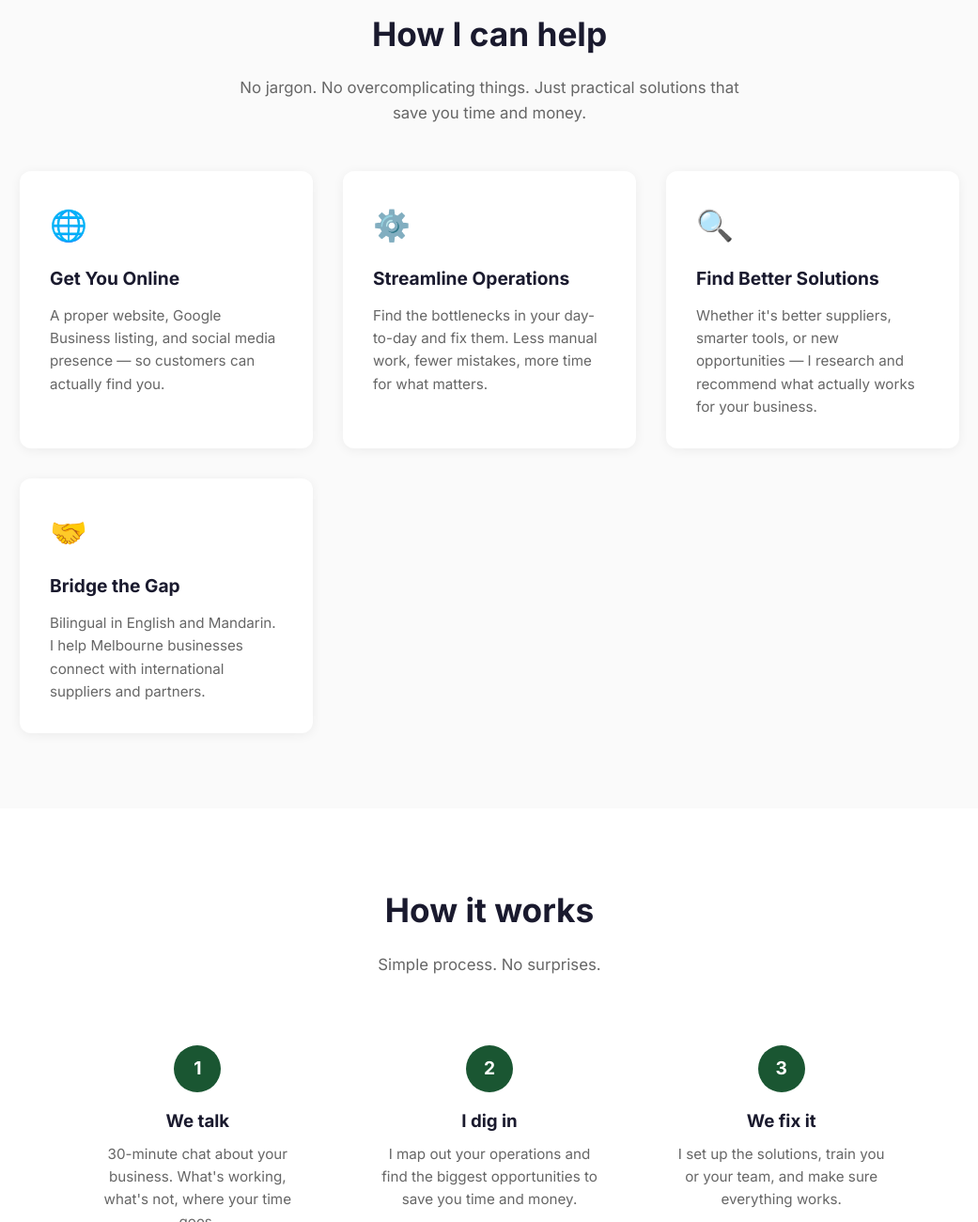
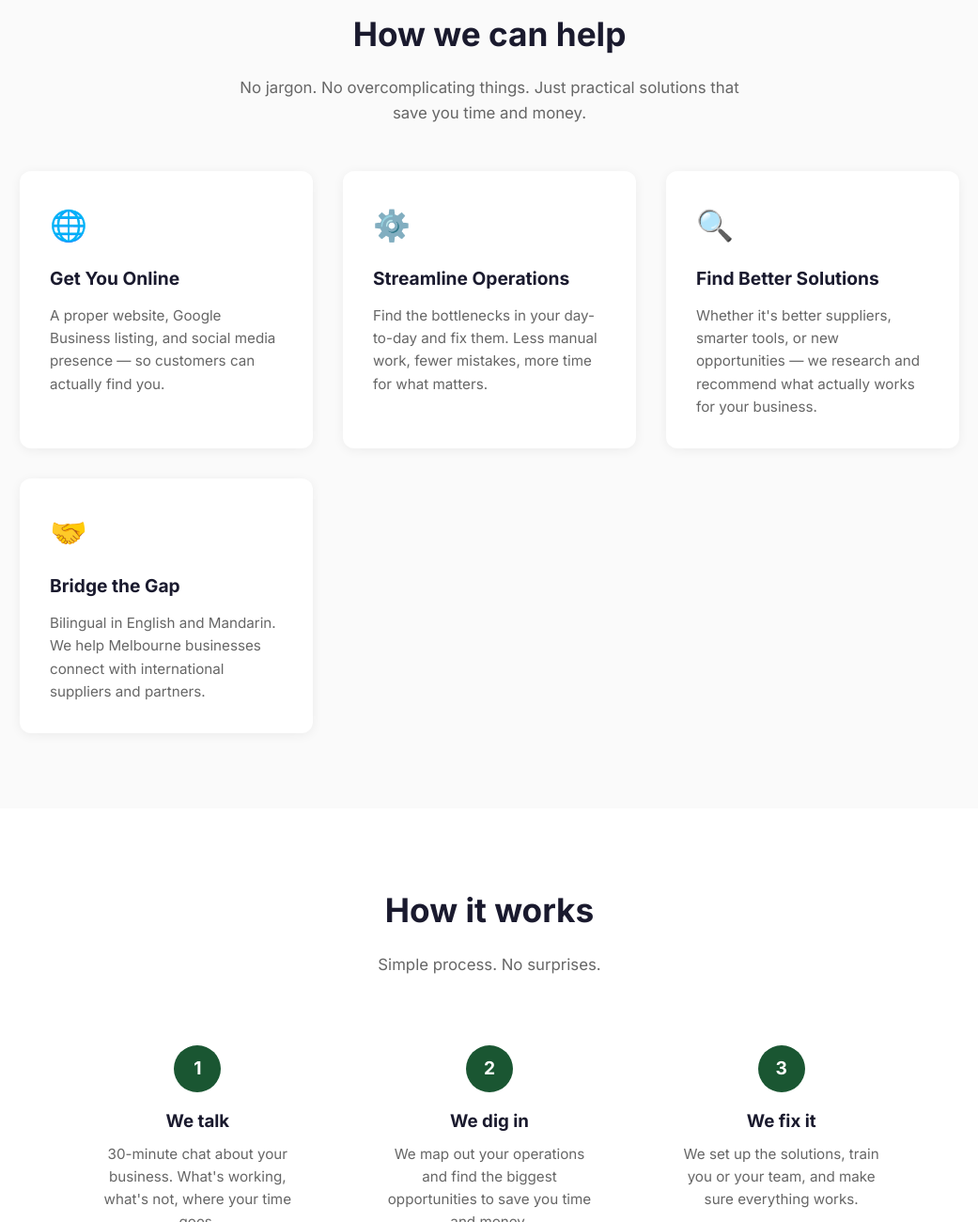
Before and after one commit to hsy3418/lever-consulting, a plain HTML site: page index.html in a window 1280 px wide. Shown: the part 1500-2800 px from the top of the page at 94% size, without its empty margins (119-1160 px from the left). Drawn offline with Linux system fonts and the light colour scheme.

Commit message:
Change all copy from first person (I) to team voice (we) — professional firm tone

```diff
--- a/index.html
+++ b/index.html
@@ -387,7 +387,7 @@
   <!-- Hero -->
   <section class="hero">
     <h1>Helping small businesses do more with less</h1>
-    <p>You're great at what you do. But the admin, the marketing, the tech stuff — it's eating your time. I can help.</p>
+    <p>You're great at what you do. But the admin, the marketing, the tech stuff — it's eating your time. We can help.</p>
     <a href="#contact" class="cta-button">Book a Free Chat</a>
     <p class="hero-sub">30 minutes. No cost. No pressure.</p>
   </section>
@@ -395,7 +395,7 @@
   <!-- Problem -->
   <section class="problem">
     <h2 class="section-title">Sound familiar?</h2>
-    <p class="section-subtitle">Most small business owners I talk to are dealing with the same things.</p>
+    <p class="section-subtitle">Most small business owners we work with are dealing with the same things.</p>
     <div class="problem-grid">
       <div class="problem-card">
         <span class="emoji">😤</span>
@@ -418,7 +418,7 @@
 
   <!-- Services -->
   <section class="services">
-    <h2 class="section-title">How I can help</h2>
+    <h2 class="section-title">How we can help</h2>
     <p class="section-subtitle">No jargon. No overcomplicating things. Just practical solutions that save you time and money.</p>
     <div class="services-grid">
       <div class="service-card">
@@ -434,12 +434,12 @@
       <div class="service-card">
         <div class="service-icon">🔍</div>
         <h3>Find Better Solutions</h3>
-        <p>Whether it's better suppliers, smarter tools, or new opportunities — I research and recommend what actually works for your business.</p>
+        <p>Whether it's better suppliers, smarter tools, or new opportunities — we research and recommend what actually works for your business.</p>
       </div>
       <div class="service-card">
         <div class="service-icon">🤝</div>
         <h3>Bridge the Gap</h3>
-        <p>Bilingual in English and Mandarin. I help Melbourne businesses connect with international suppliers and partners.</p>
+        <p>Bilingual in English and Mandarin. We help Melbourne businesses connect with international suppliers and partners.</p>
       </div>
     </div>
   </section>
@@ -456,13 +456,13 @@
       </div>
       <div class="step">
         <div class="step-number">2</div>
-        <h3>I dig in</h3>
-        <p>I map out your operations and find the biggest opportunities to save you time and money.</p>
+        <h3>We dig in</h3>
+        <p>We map out your operations and find the biggest opportunities to save you time and money.</p>
       </div>
       <div class="step">
         <div class="step-number">3</div>
         <h3>We fix it</h3>
-        <p>I set up the solutions, train you or your team, and make sure everything works.</p>
+        <p>We set up the solutions, train you or your team, and make sure everything works.</p>
       </div>
     </div>
   </section>
@@ -493,7 +493,7 @@
   <!-- Final CTA -->
   <section class="final-cta" id="contact">
     <h2>Let's have a chat</h2>
-    <p>30 minutes, no cost, no pressure. Just a conversation about your business and where I might be able to help.</p>
+    <p>30 minutes, no cost, no pressure. Just a conversation about your business and where we might be able to help.</p>
     <a href="mailto:hello@leverconsulting.com.au" class="cta-button-light">Get in Touch</a>
     <p style="margin-top: 1.5rem; color: rgba(255,255,255,0.6); font-size: 0.9rem;">
       📧 hello@leverconsulting.com.au · 📱 +61 XXX XXX XXX
```
